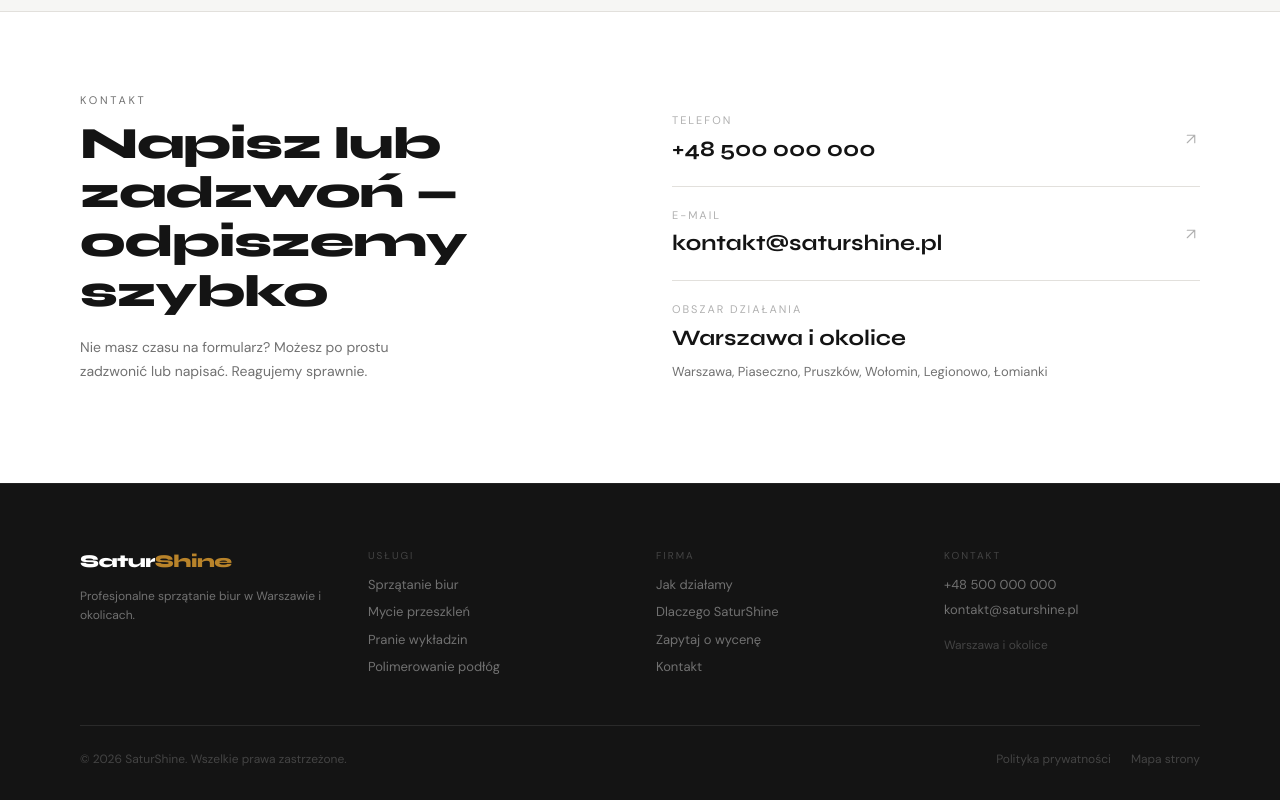
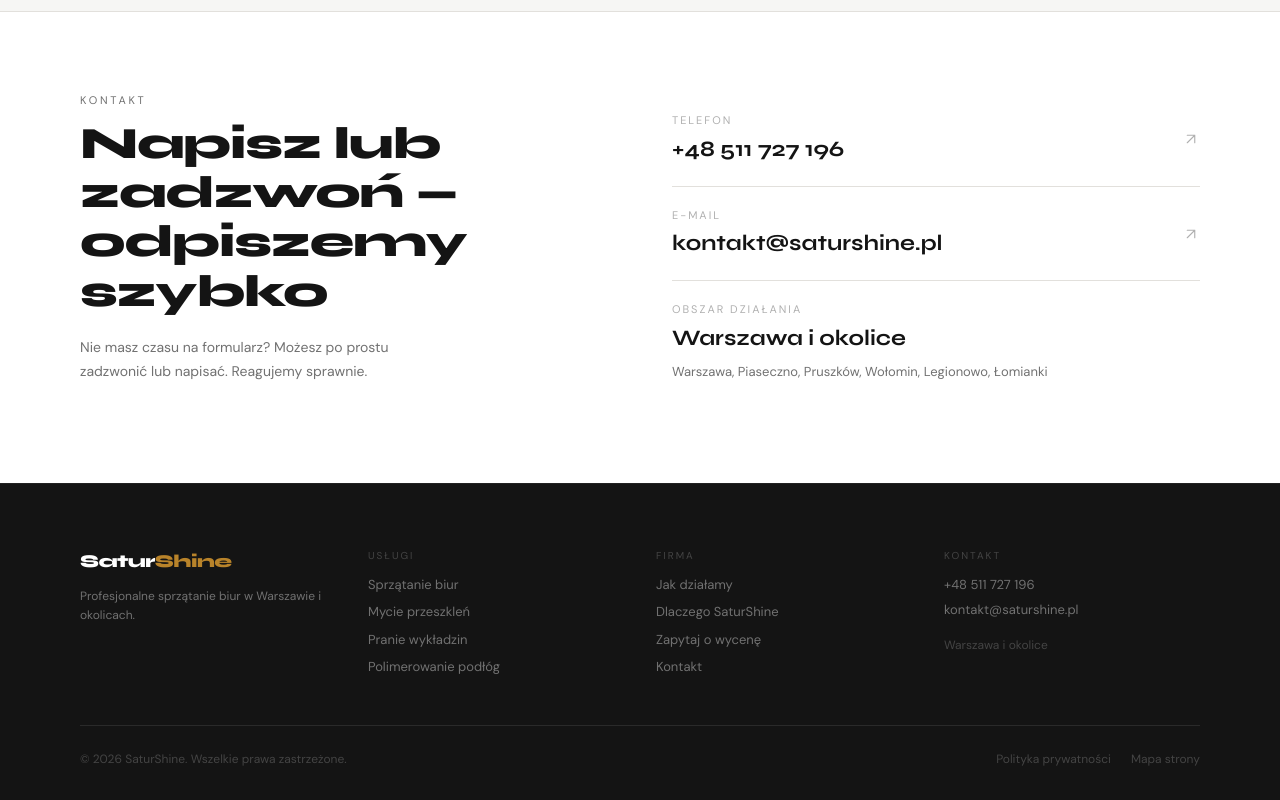
Before and after one commit to RobertSOB92/saturshine_strona, a React (Vite) app: page / in a window 1280 px wide. Shown: the part 5489-6289 px from the top of the page. Built offline with nearby package versions, Linux system fonts and the light colour scheme.

Commit message:
Update contact info: email and phone number

```diff
--- a/index.html
+++ b/index.html
@@ -45,6 +45,7 @@
         "name": "Warszawa"
       },
       "email": "kontakt@saturshine.pl",
+      "telephone": "+48511727196",
       "knowsAbout": [
         "Sprzątanie biur B2B",
         "Mycie okien i fasad szklanych",
--- a/src/config/site.ts
+++ b/src/config/site.ts
@@ -7,8 +7,8 @@ export const SITE_CONFIG = {
   // Dane kontaktowe
   companyName: 'SaturShine',
   email: 'kontakt@saturshine.pl',
-  phone: '+48 500 000 000',
-  phoneClean: '48500000000', // bez spacji i plusów, do linków tel:
+  phone: '+48 511 727 196',
+  phoneClean: '48511727196', // bez spacji i plusów, do linków tel:
 
   // Lokalizacja
   serviceArea: 'Warszawa i okolice',
```
